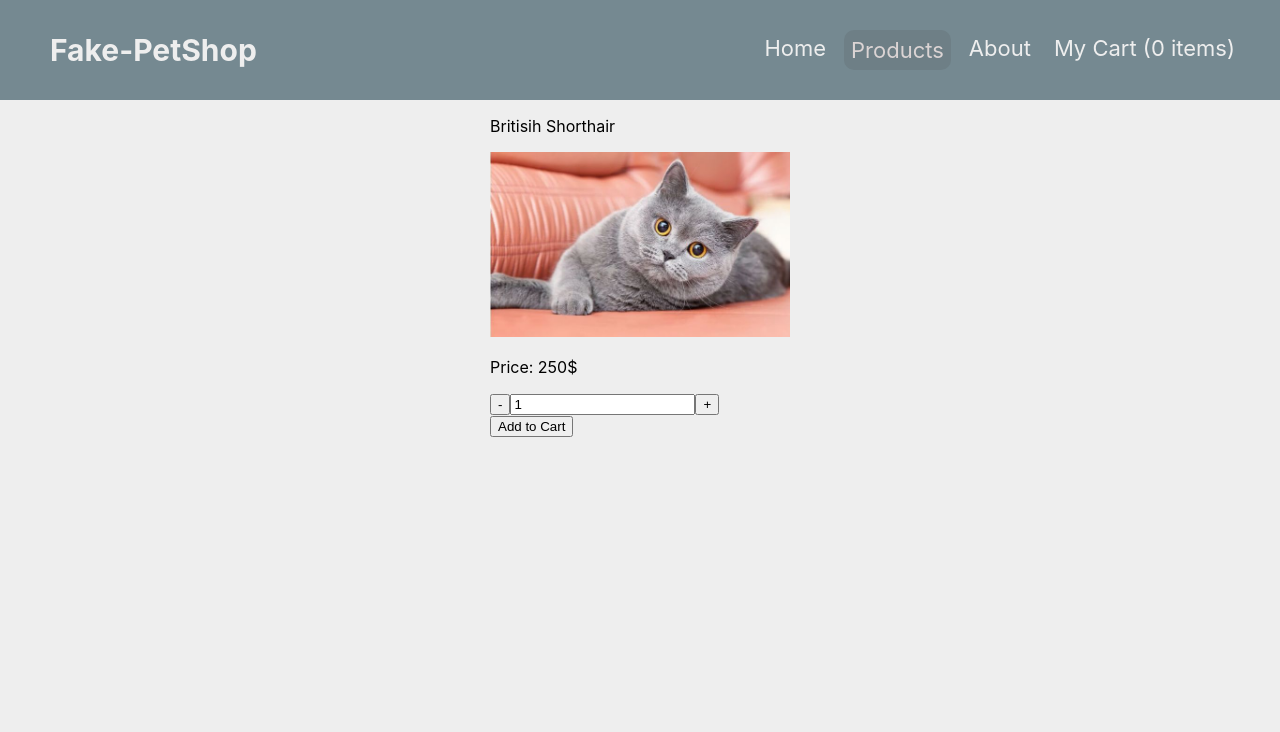
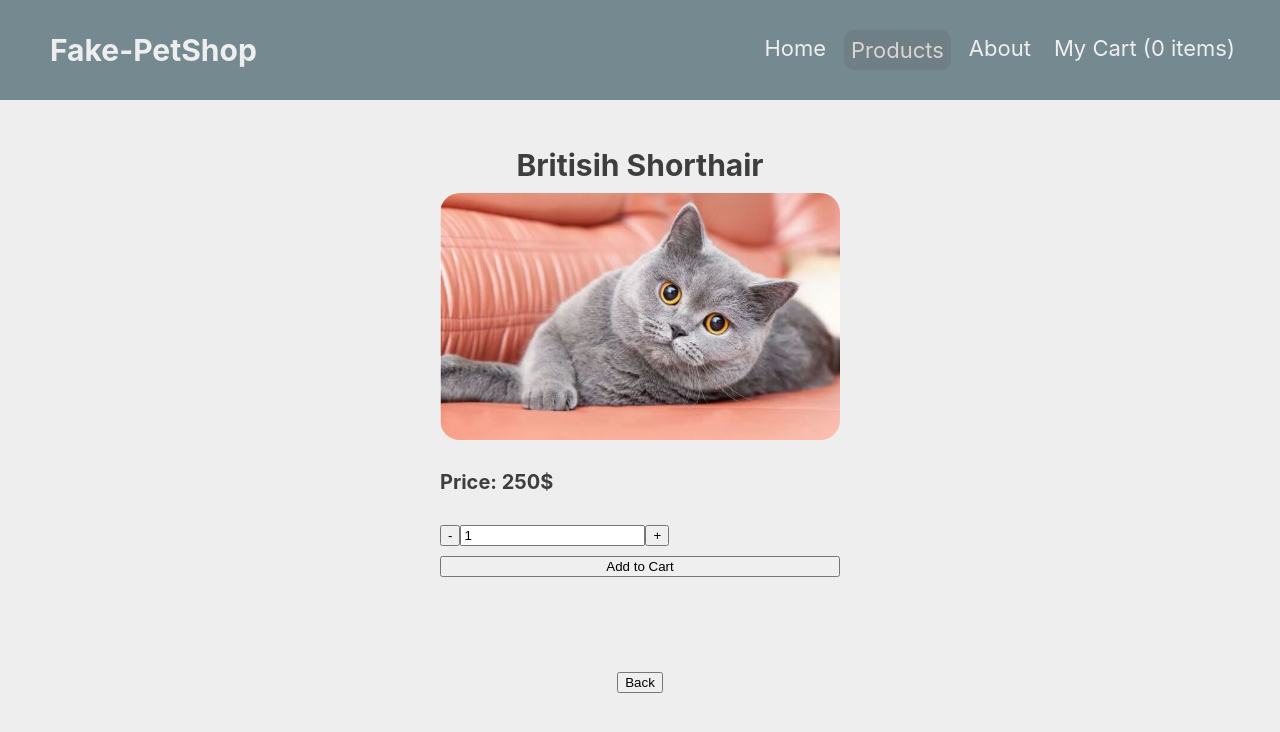
Before and after one commit to EmptyBox12/shopping-cart, a React (Create React App) app: page /products/1 in a window 1280 px wide. Shown: the top 732 px of the page. Built offline with nearby package versions, Linux system fonts and the light colour scheme.

Commit message:
update to product css, main-page css

```diff
--- a/src/App.css
+++ b/src/App.css
@@ -46,16 +46,28 @@
 .homePage{
   display: flex;
   flex-direction: column;
-  height: 70vh;
-  justify-content: center;
+  height: 84vh;
+  justify-content: space-around;
+  gap: 7px;
   align-items: center;
   font-size: 20px;
+  color: #3e3e3e;
+}
+.homePage img{
+  border-radius: 50px;
 }
 .homePageFirst{
   display: flex;
   flex-direction: column;
   align-items: center;
-  font-size: 30px;
+  font-size: 40px;
+  gap: 3px;
+}
+.homePageTitle{
+  font-weight: bold;
+}
+.homePageSmallText{
+  font-size: 20px;
 }
 .productPage {
   display: flex;
@@ -77,6 +89,35 @@
   border-radius: 20px;
   object-fit: cover;
 }
+.productsTitle{
+  font-weight:600;
+}
+.productDetail{
+  height: 80vh;
+  width:90%;
+  display: flex;
+  flex-direction: column;
+  align-items: center;
+  justify-content: space-around;
+  color: #3e3e3e;
+}
 .productDetail img{
-  width: 300px;
+  width: 400px;
+  border-radius: 20px;
 }
+.productDetailName{
+  font-weight: bold;
+  text-align: center;
+  font-size: 30px;
+  margin: 0;
+  padding: 0;
+}
+.productDetailPrice{
+  font-size: 20px;
+  font-weight: 700;
+}
+.productForm{
+  display: flex;
+  flex-direction: column;
+  gap: 10px;
+}
--- a/src/components/Home.js
+++ b/src/components/Home.js
@@ -5,8 +5,9 @@ export default function Home() {
   return (
     <div className="homePage">
       <div className = "homePageFirst">
-        <span>We don't sell cats here!</span>
-        <span>Really this is fake...</span>
+        <span className= "homePageTitle">We don't sell cats here!</span>
+        <span className= "homePageSmallText">Really this is fake...</span>
+        <img src="./images/petshopMain.jpg" alt="cat" />
       </div>
       <span>
         If you want to see the cats that we don't sell click{" "}
--- a/src/components/Product.js
+++ b/src/components/Product.js
@@ -1,7 +1,8 @@
 import React, { useEffect, useState } from "react";
-import { useParams } from "react-router";
+import { useNavigate, useParams } from "react-router-dom";
 
 export default function Product({ products, setCart, cart }) {
+  let navigate = useNavigate();
   let { id } = useParams();
   const [product, setProduct] = useState({
     name: "",
@@ -44,13 +45,16 @@ export default function Product({ products, setCart, cart }) {
       setCart(cartCopy);
     }
   }
+  function navigateToProducts() {
+    navigate("/products");
+  }
 
   return (
     <div className= "productDetail">
-      <form onSubmit={onFormSubmit}>
-        <p>{product && product.name}</p>
+      <form className="productForm" onSubmit={onFormSubmit}>
+        <p className= "productDetailName">{product && product.name}</p>
         <img src={`../${product.img}`} alt="" />
-        <p>Price: {product && product.quantity * product.price}$</p>
+        <p className="productDetailPrice">Price: {product && product.quantity * product.price}$</p>
         <div>
           <button type="button" onClick={buttonClick}>
             -
@@ -66,6 +70,7 @@ export default function Product({ products, setCart, cart }) {
         </div>
         <button type="submit">Add to Cart</button>
       </form>
+      <button onClick={navigateToProducts}>Back</button>
     </div>
   );
 }
--- a/src/components/Products.js
+++ b/src/components/Products.js
@@ -6,12 +6,13 @@ export default function Products({products}) {
   function navigateToDetails(id) {
     navigate(`/products/${id}`);
   }
+
   return (
     <div className = "productPage">
       {products.map(product =>{
         return (
           <div className = "product" key = {product.id} onClick = {()=> navigateToDetails(product.id)}>
-            <span>{product.name}</span>
+            <span className = "productsTitle">{product.name}</span>
             <img src= {product.img} alt="cat" />
             <span>{product.price}$</span>
           </div>
```
Also changed, not shown: public/images/petshopMain.jpg (added).
